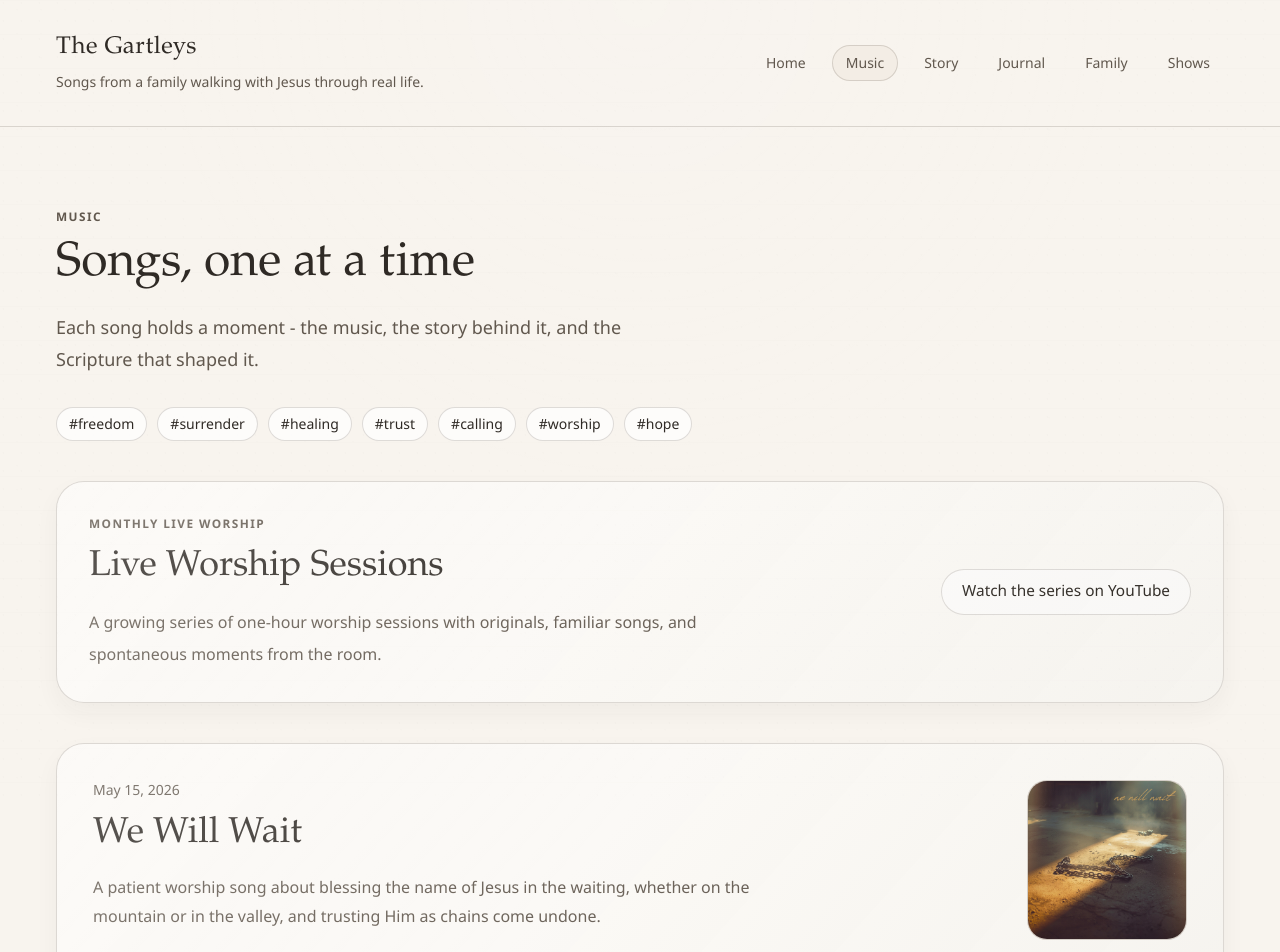
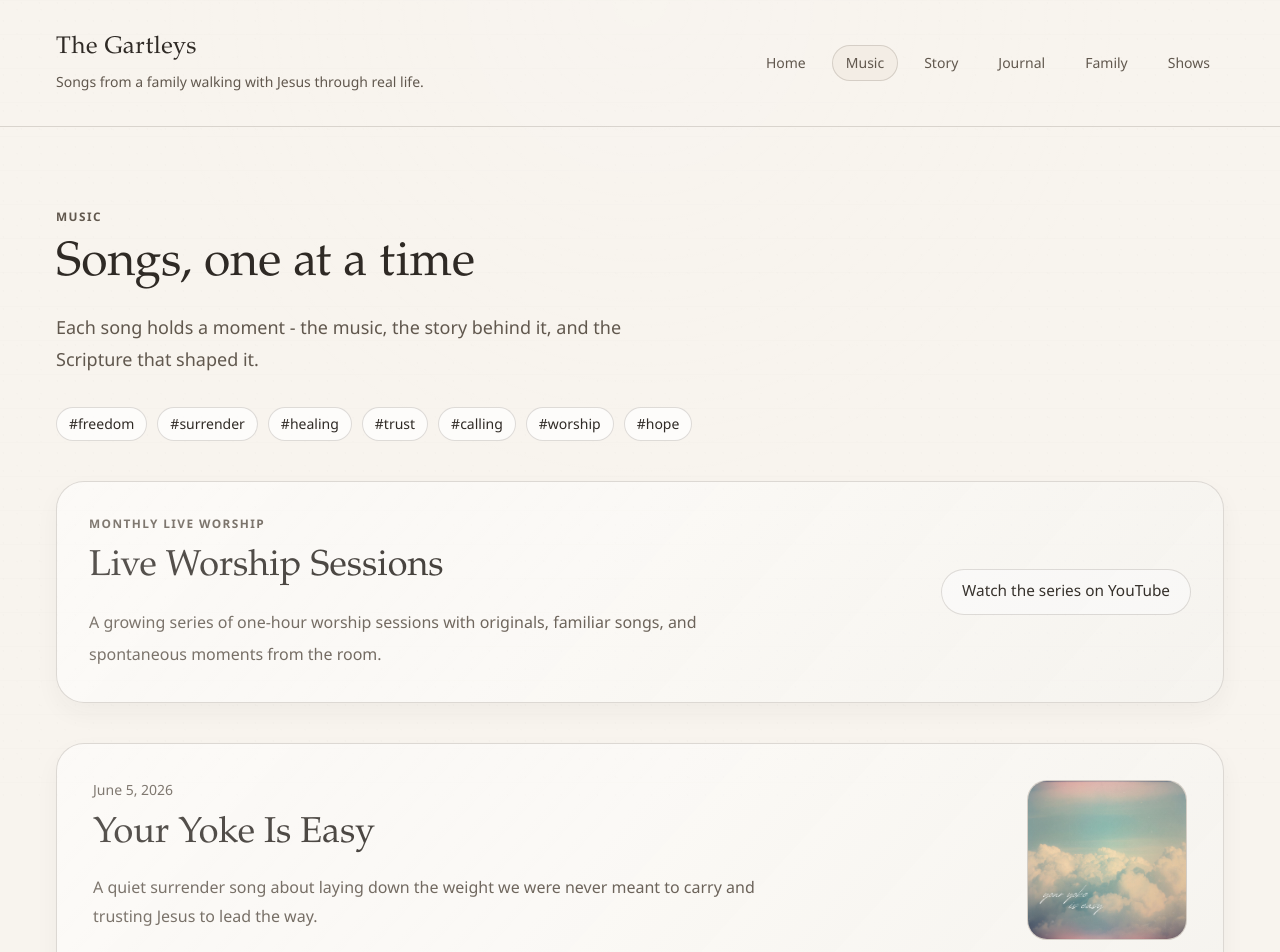
Before and after one commit to alexandergartley/the-gartleys, a Next.js app: page /music in a window 1280 px wide. Shown: the top 952 px of the page. Built offline with nearby package versions, Linux system fonts and the light colour scheme.

Commit message:
Add Your Yoke Is Easy and music navigation

```diff
--- a/app/music/page.tsx
+++ b/app/music/page.tsx
@@ -26,7 +26,7 @@ export default function MusicPage() {
         title="Songs, one at a time"
         description="Each song holds a moment - the music, the story behind it, and the Scripture that shaped it."
       />
-      <section className="mt-8">
+      <section id="themes" className="mt-8 scroll-mt-24">
         <div className="flex flex-wrap gap-2.5">
           {songThemes.map((theme) => (
             <ThemeChip key={theme.slug} slug={theme.slug} label={theme.label} />
@@ -36,7 +36,7 @@ export default function MusicPage() {
       <div className="mt-10">
         <LiveWorshipCallout variant="compact" />
       </div>
-      <div className="mt-10 grid gap-6">
+      <div id="songs" className="mt-10 grid scroll-mt-24 gap-6">
         {sortedSongs.map((song) => (
           <SongCard key={song.slug} song={song} />
         ))}
--- a/app/themes/[slug]/page.tsx
+++ b/app/themes/[slug]/page.tsx
@@ -1,4 +1,5 @@
 import type { Metadata } from "next";
+import Link from "next/link";
 import { notFound } from "next/navigation";
 
 import { PageShell } from "@/components/page-shell";
@@ -10,14 +11,6 @@ import { buildPageMetadata } from "@/lib/seo";
 
 type ThemePageProps = {
   params: Promise<{ slug: string }>;
-};
-
-type ScriptureEcho = {
-  reference: string;
-  passage?: string;
-  reflection: string;
-  songTitle: string;
-  songSlug: string;
 };
 
 export async function generateStaticParams() {
@@ -51,24 +44,6 @@ export default async function ThemePage({ params }: ThemePageProps) {
     .filter((song) => song.themeSlugs?.includes(theme.slug))
     .sort((left, right) => +new Date(right.releaseDate) - +new Date(left.releaseDate));
 
-  const scriptureEchoes = themedSongs.reduce<ScriptureEcho[]>((acc, song) => {
-    if (!song.scriptureReferences?.length) {
-      return acc;
-    }
-
-    song.scriptureReferences.forEach((item) => {
-      acc.push({
-        reference: item.reference,
-        passage: item.passage,
-        reflection: item.reflection,
-        songTitle: song.title,
-        songSlug: song.slug
-      });
-    });
-
-    return acc;
-  }, []);
-
   const relatedThemes = songThemes
     .filter((candidate) => candidate.slug !== theme.slug)
     .map((candidate) => {
@@ -88,6 +63,22 @@ export default async function ThemePage({ params }: ThemePageProps) {
 
   return (
     <PageShell className="py-12 sm:py-20">
+      <nav aria-label="Breadcrumb" className="mb-5 text-sm text-[var(--muted)]">
+        <ol className="flex flex-wrap items-center gap-2">
+          <li>
+            <Link href="/music" className="transition-colors hover:text-[var(--foreground)]">
+              Music
+            </Link>
+          </li>
+          <li aria-hidden="true">/</li>
+          <li>Themes</li>
+          <li aria-hidden="true">/</li>
+          <li aria-current="page" className="text-[var(--foreground)]">
+            {theme.label}
+          </li>
+        </ol>
+      </nav>
+
       <section className="soft-panel rounded-[2rem] px-6 py-8 sm:px-10 sm:py-10">
         <p className="section-eyebrow">Theme</p>
         <h1 className="mt-4 font-serif text-5xl leading-none sm:text-7xl">{theme.label}</h1>
@@ -130,30 +121,6 @@ export default async function ThemePage({ params }: ThemePageProps) {
           </div>
         </section>
       ) : null}
-
-      {scriptureEchoes.length ? (
-        <section className="mt-10">
-          <h2 className="font-serif text-3xl leading-tight sm:text-4xl">Where these songs come from</h2>
-          <div className="mt-6 grid gap-5">
-            {scriptureEchoes.map((item) => (
-              <article
-                key={`${item.songSlug}-${item.reference}`}
-                className="rounded-[1.5rem] border border-[var(--border)] bg-[rgba(255,255,255,0.42)] p-6 sm:p-7"
-              >
-                <p className="section-eyebrow">
-                  {item.reference} · {item.songTitle}
-                </p>
-                {item.passage ? (
-                  <p className="mt-3 font-serif text-2xl leading-relaxed">{item.passage}</p>
-                ) : null}
-                <p className="mt-4 max-w-3xl text-base leading-7 text-[var(--muted)]">
-                  {item.reflection}
-                </p>
-              </article>
-            ))}
-          </div>
-        </section>
-      ) : null}
     </PageShell>
   );
 }
--- a/content/songs.ts
+++ b/content/songs.ts
@@ -196,6 +196,86 @@ I can tear the loaf again and again and again`,
     ],
     reflectionText:
       "Jesus, Bread of Life, thank You for giving Your body and blood for us and for opening the table wide. Feed what is hungry in us, steady our faith in Your finished work, and teach us to come again and again to the place where every need is satisfied in You. Amen."
+  },
+  {
+    title: "Your Yoke Is Easy",
+    slug: "your-yoke-is-easy",
+    summary:
+      "A quiet surrender song about laying down the weight we were never meant to carry and trusting Jesus to lead the way.",
+    descriptor:
+      "A trust song for releasing control, receiving the gentle way of Jesus, and learning again to obey.",
+    anchorLine: "Anchored in Matthew 11:28-30.",
+    themeSlugs: ["trust", "surrender"],
+    releaseDate: "2026-06-05",
+    coverImage: {
+      src: "/covers/your-yoke-is-easy.jpg",
+      alt: "Your Yoke Is Easy single artwork with soft clouds and handwritten title text",
+      caption: "Single artwork"
+    },
+    mediaEmbedUrl: "https://www.youtube-nocookie.com/embed/BewNv7lelZE",
+    streamingLinks: [
+      {
+        label: "YouTube",
+        href: "https://www.youtube.com/watch?v=BewNv7lelZE"
+      }
+    ],
+    lyrics: `I trust you, Jesus. You will work it out
+All I know is I will lay it down
+
+‘Cause Your yoke is ea - sy, Your burden is light
+Your yoke is ea - sy, Your burden is light
+
+And I trust Your Word to light up my path
+And I trust your heart to guide me
+
+Though my heart wants to stray
+I will yield to Your way
+You will teach me to trust and obey`,
+    aboutText:
+      "This song is a simple prayer of release. It names the moment when we do not know how everything will work out, but we know enough to lay the weight down and trust Jesus with the way forward.",
+    storyText: [
+      "The center of the song is not striving to be stronger. It is coming under the gentle leadership of Jesus - trusting His Word for the next step and His heart for the direction.",
+      "Even the final lines hold that honest tension: the heart still wants to wander, but surrender is still possible. The song becomes a small act of obedience, asking Jesus to teach us how to trust Him again."
+    ],
+    scriptureReferences: [
+      {
+        reference: "Matthew 11:28-30",
+        passage:
+          "Come to me, all you who are weary and burdened, and I will give you rest... For my yoke is easy and my burden is light.",
+        reflection:
+          "This is the song's resting place - laying down heavy striving and receiving the gentle way of Jesus."
+      },
+      {
+        reference: "Psalm 119:105",
+        passage: "Your word is a lamp for my feet, a light on my path.",
+        reflection:
+          "The song trusts God's Word for the next step, even when the full road is not visible yet."
+      },
+      {
+        reference: "Proverbs 3:5-6",
+        passage:
+          "Trust in the Lord with all your heart and lean not on your own understanding... and he will make your paths straight.",
+        reflection:
+          "This is the surrender underneath the lyric - yielding our way to His wisdom and letting Him guide the path."
+      }
+    ],
+    timeline: [
+      {
+        label: "Release day",
+        date: "2026-06-05",
+        description:
+          "Released as a prayer of trust and surrender, inviting weary hearts to lay down what they cannot carry and follow the gentle way of Jesus."
+      }
+    ],
+    notesImages: [
+      {
+        src: "/notes/your-yoke-is-easy-lyrics-and-chords.jpeg",
+        alt: "Printed lyrics and chords for Your Yoke Is Easy",
+        caption: "A simple lyric and chord sheet for Your Yoke Is Easy."
+      }
+    ],
+    reflectionText:
+      "Jesus, we lay down what we cannot carry and trust You to work out what we cannot control. Let Your Word light the path in front of us, and let Your heart lead us when ours wants to stray. Teach us to yield to Your way, to receive Your rest, and to obey from a place of trust. Amen."
   },
   {
     title: "Amazing Grace (Hallelujah)",
```
Also changed, not shown: components/site-header.tsx (+41 -2 lines), public/covers/your-yoke-is-easy.jpg (added), 1 other file (tests, documents, lock files or other folders).
